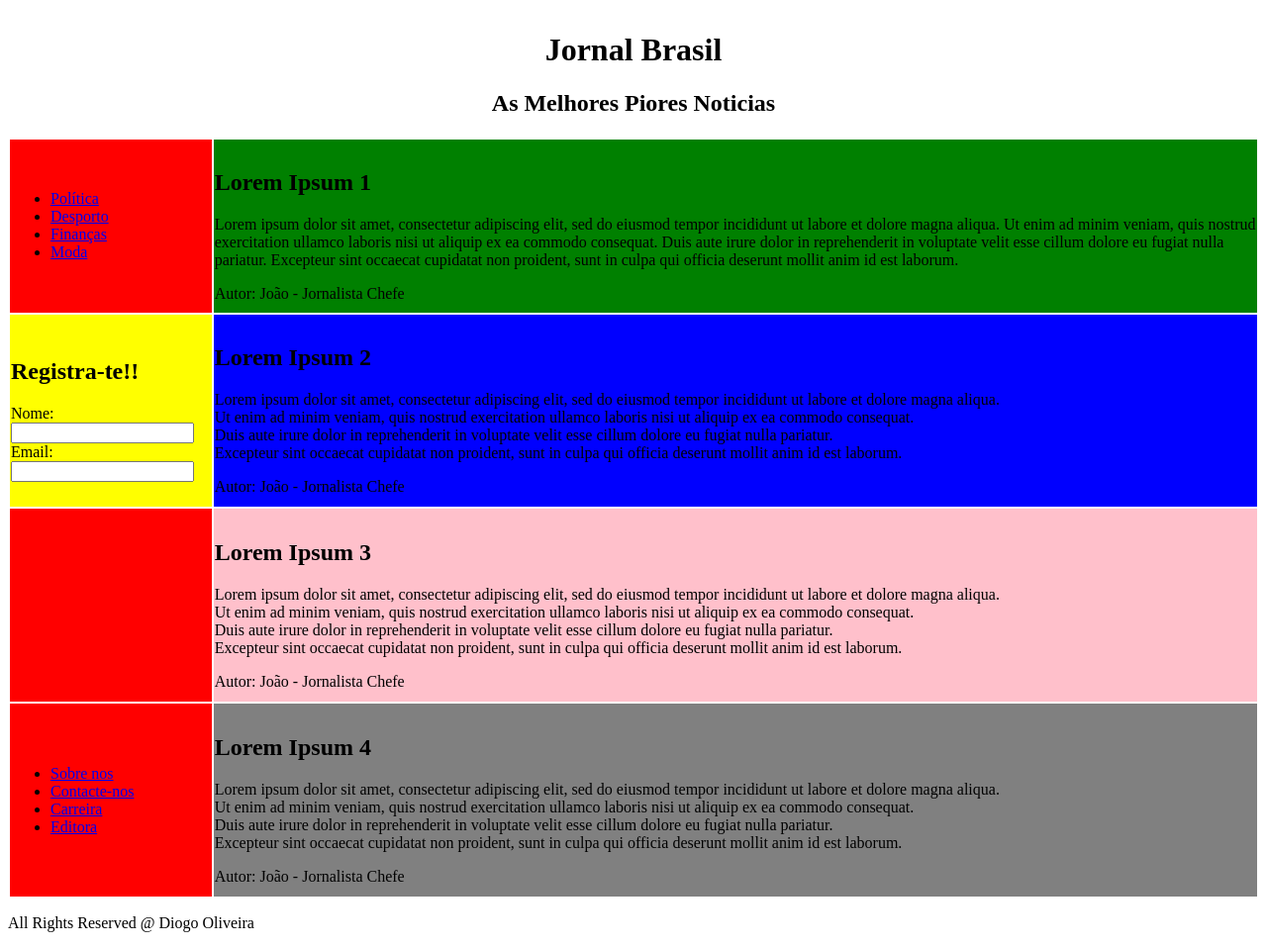
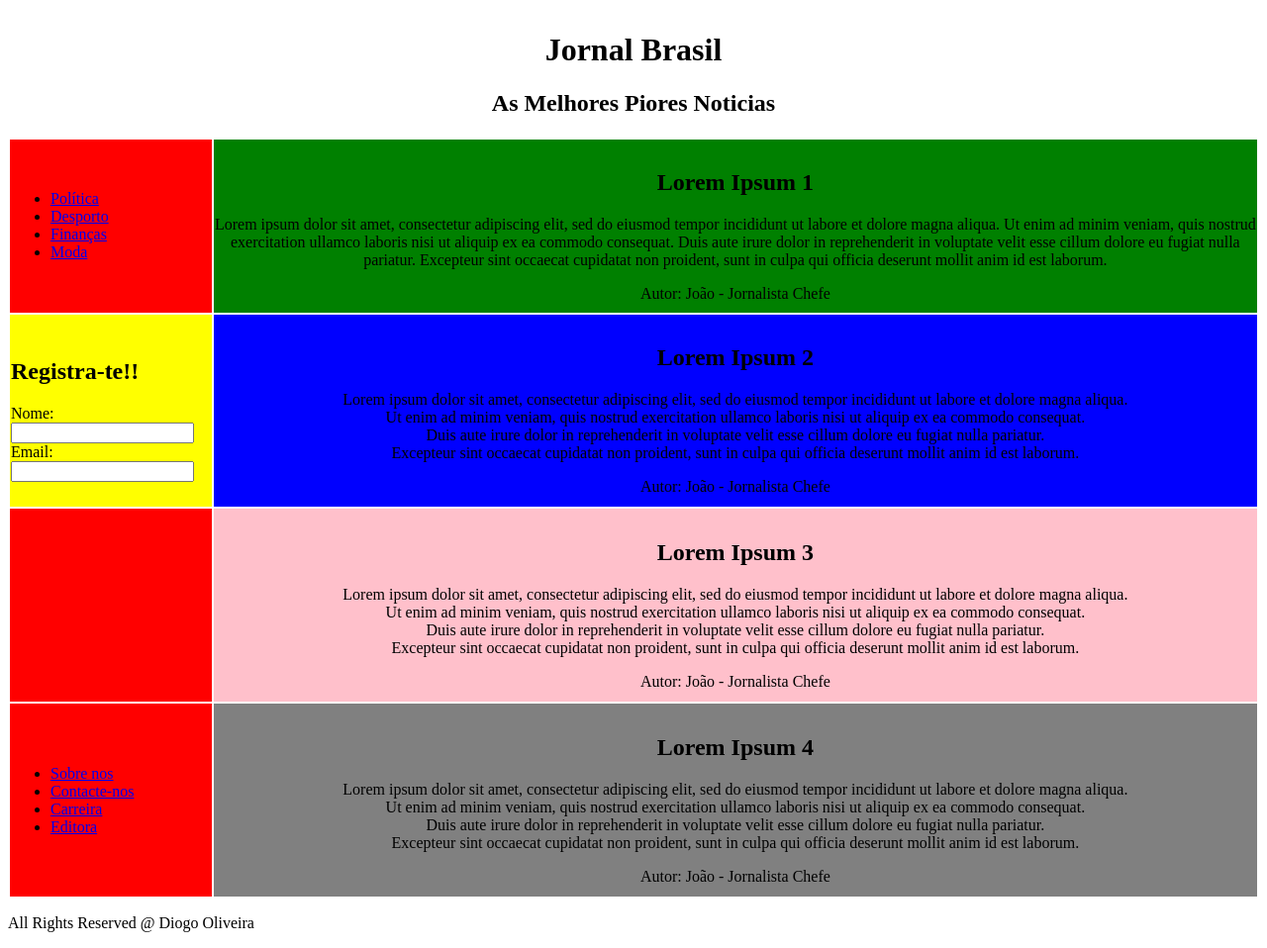
Before and after one commit to DiogoDreher/origin, a plain HTML site: page index.html in a window 1280 px wide. Shown: the whole page at 99% size. Drawn offline with Linux system fonts and the light colour scheme.

Commit message:
Alligned Center

```diff
--- a/index.html
+++ b/index.html
@@ -37,7 +37,7 @@
             </nav>
 
           </td>
-          <td colspan="12" style="background-color:green;">
+          <td colspan="12" style="background-color:green; text-align: center;">
             <section id="politica">
             <article class="">
               <header>
@@ -63,7 +63,7 @@
             <input type="email" name="email" id="email" value="">
 
           </td>
-          <td colspan="12" style="background-color:blue;">
+          <td colspan="12" style="background-color:blue; text-align: center;">
             <section id="desporto">
             <article class="">
               <header>
@@ -83,7 +83,8 @@
 
 
           </td>
-          <td colspan="25" style="background-color:pink;"><section id="financas">
+          <td colspan="25" style="background-color:pink;  text-align: center;">
+            <section id="financas">
             <article class="">
               <header>
                 <h2>Lorem Ipsum 3</h2>
@@ -114,7 +115,7 @@
             </ul>
 
           </td>
-          <td colspan="8" style="background-color:gray;">
+          <td colspan="8" style="background-color:gray;  text-align: center;">
             <section id="moda">
             <article class="">
               <header>
```
